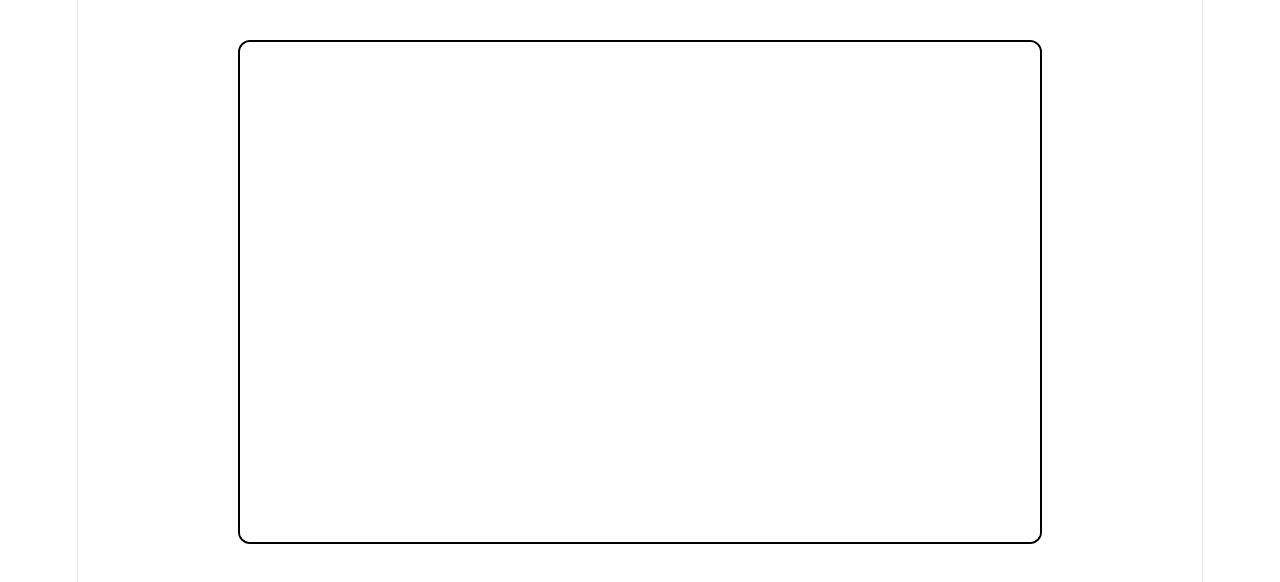
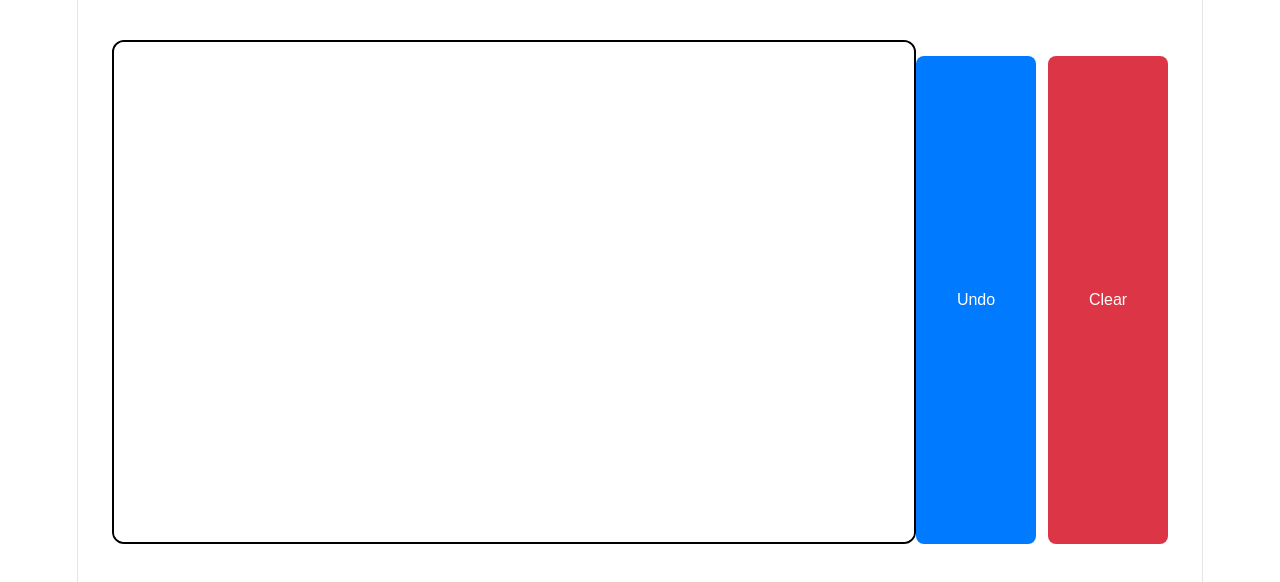
Before and after one commit to vaishnavifrsharma/vision-pictionary, a React (Vite) app in the folder frontend/vision-pictionary/: page / in a window 1280 px wide. Shown: the top 582 px of the page. Built offline with nearby package versions, Linux system fonts and the light colour scheme.

Commit message:
Implement undo functionality

```diff
--- a/frontend/vision-pictionary/src/components/DrawingCanvas.tsx
+++ b/frontend/vision-pictionary/src/components/DrawingCanvas.tsx
@@ -55,10 +55,9 @@ export default function DrawingCanvas() {
 
   // Game Helpers
   const undo = () => {
-    if (strokes.current.length > 0) {
+    if(strokes.current.length===0) return;
       strokes.current.pop();
       redrawCanvas();
-    }
   };
 
   const clearCanvas = () => {
@@ -158,7 +157,17 @@ export default function DrawingCanvas() {
     };
   }, []);
 
+  const buttonStyle: React.CSSProperties = {
+    padding: "10px 18px",
+    fontSize: 16,
+    borderRadius: 8,
+    border: "none",
+    cursor: "pointer",
+    minWidth: 120,
+  };
+
   return (
+    <>
       <canvas
         ref={canvasRef}
         width={800}
@@ -171,5 +180,10 @@ export default function DrawingCanvas() {
           cursor: "crosshair",
         }}
       />
+      <div style={{ display: "flex", justifyContent: "center", gap: 12, marginTop: 16 }}>
+        <button onClick={undo} style={{ ...buttonStyle, backgroundColor: "#007bff", color: "white" }}>Undo</button>
+        <button onClick={clearCanvas} style={{ ...buttonStyle, backgroundColor: "#dc3545", color: "white" }}>Clear</button>
+      </div>
+    </>
   );
 }
```
Lines whose indentation alone changed are shown as unchanged.
